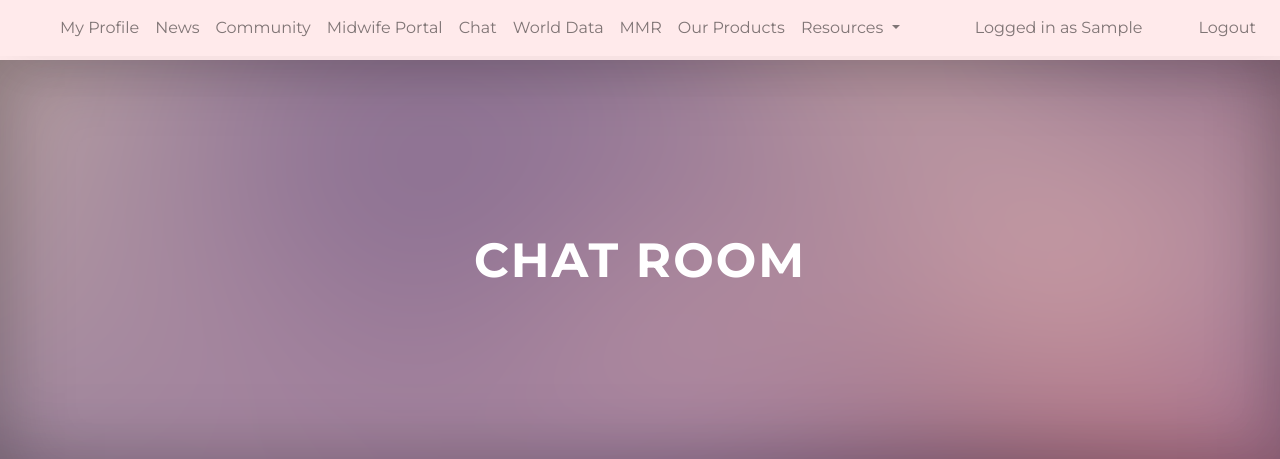
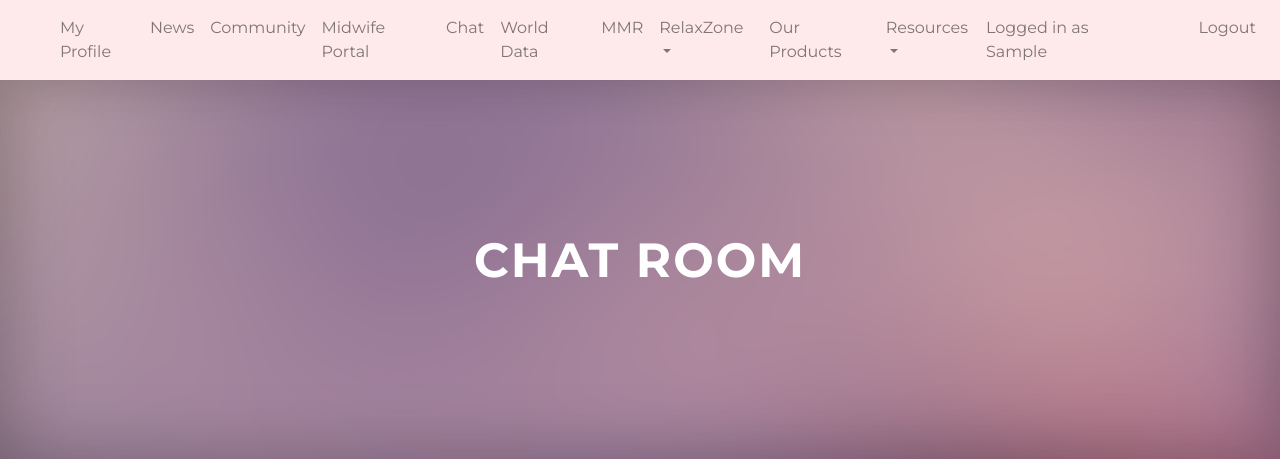
Before and after one commit to simranbandhu/Jivanam, a Flask app: page /chat in a window 1280 px wide. Shown: the top 459 px of the page. Run offline with Flask 2, Linux system fonts and the light colour scheme; a user stored in the database is signed in; a database or web service that is not in the repository returns one stand-in record (values such as "Sample title"); some libraries are stand-ins or nearby versions.

Commit message:
Add files via upload

```diff
--- a/templates/layout.html
+++ b/templates/layout.html
@@ -61,6 +61,16 @@
                 <li class="nav-item">
                     <a class="nav-link" href="{{url_for('ml_playground')}}">MMR</a>
                 </li>
+                <li class="nav-item dropdown">
+                    <a class="nav-link dropdown-toggle" href="#" id="navbarDropdown" role="button" data-toggle="dropdown" aria-haspopup="true" aria-expanded="false">
+                      RelaxZone
+                    </a>
+                    <ul class="dropdown-menu" aria-labelledby="navbarDropdown">
+                      <a class="dropdown-item" href="{{url_for('music')}}">Music</a>
+                      <a class="dropdown-item" href="{{url_for('art')}}">Art</a>
+                      <a class="dropdown-item" href="{{url_for('yoga')}}">Yoga</a>
+                    </ul>
+                  </li>
                 <li class="nav-item">
                     <a class="nav-link" href="{{url_for('product')}}">Our Products</a>
                 </li>
```
